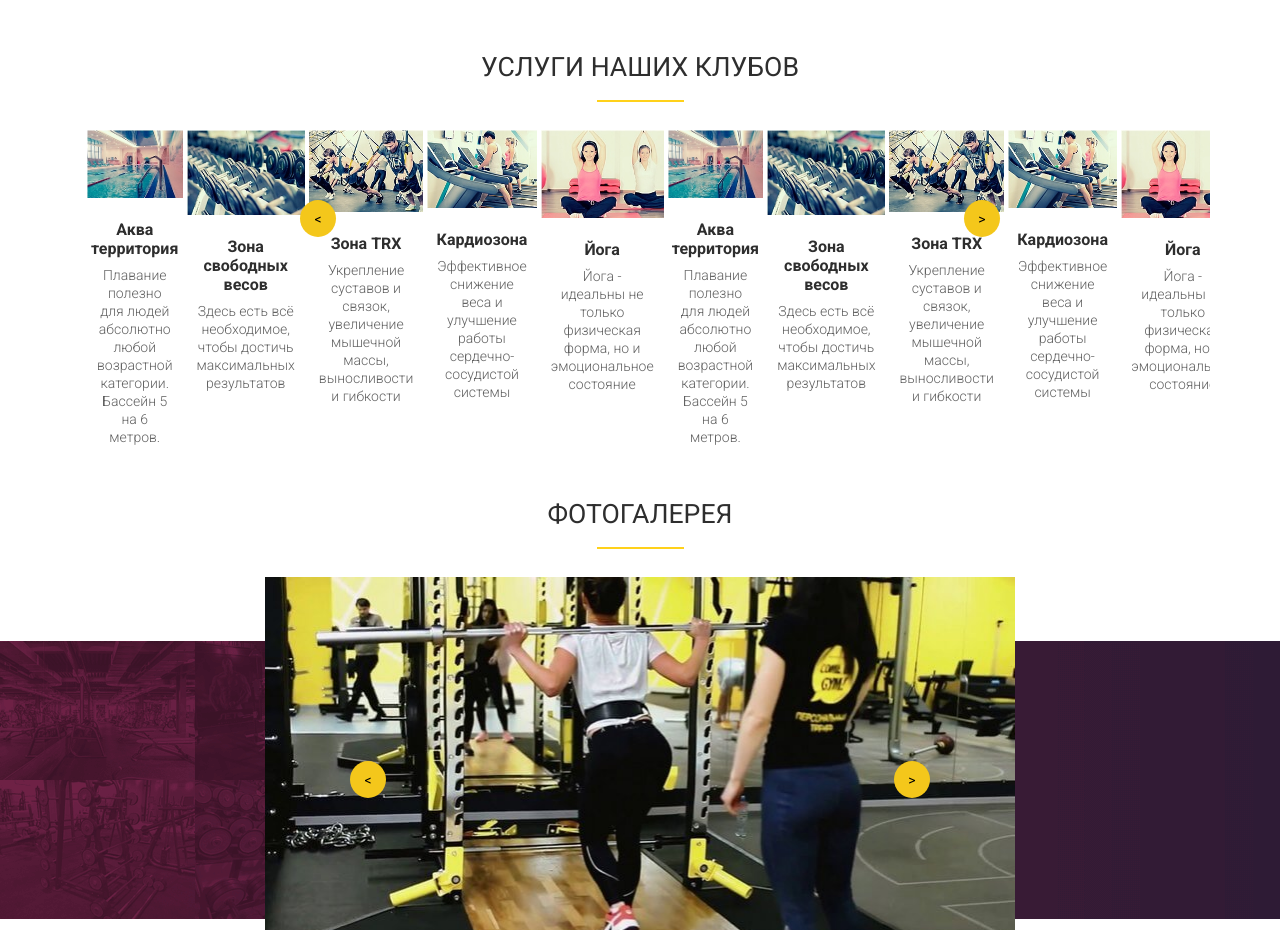
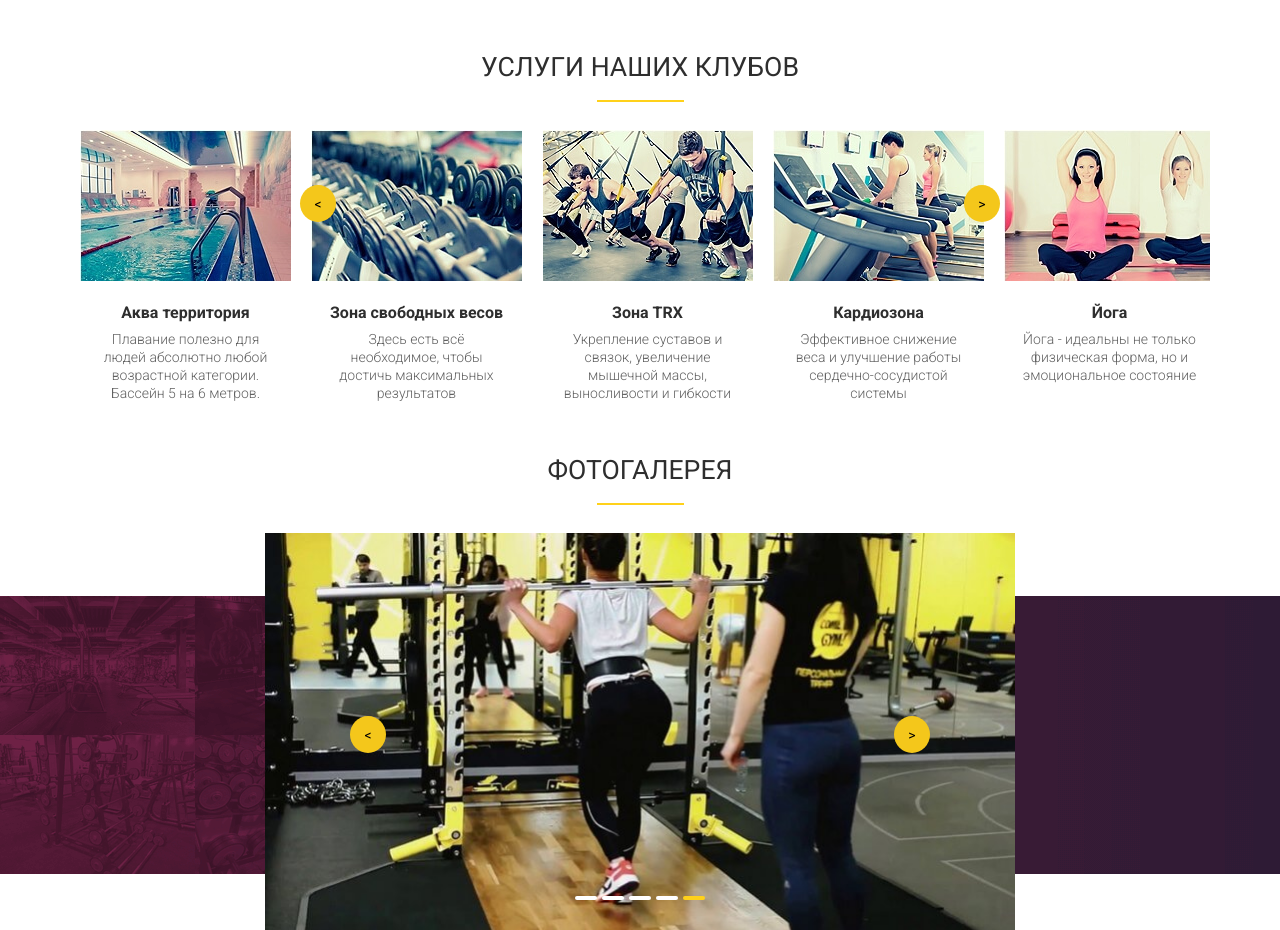
Before and after one commit to kirfox/site_Telo, a website built with webpack: page index.html in a window 1280 px wide. Shown: the part 1582-2512 px from the top of the page. Built offline with nearby package versions, Linux system fonts and the light colour scheme.

Commit message:
feature: I added carousel slider

```diff
--- a/index.html
+++ b/index.html
@@ -220,7 +220,7 @@
         <h2>услуги наших клубов</h2>
 
         <div class="services-slider">
-            <!-- <div class="test"> -->
+            <div class="test">
                 <div class="slide">
                     <img src="images/services-slider/akva.jpg" alt="Аква территория">
                     <h6>Аква территория</h6>
@@ -271,13 +271,6 @@
                     <h6>Йога</h6>
                     <p>Йога - идеальны не только физическая форма, но и эмоциональное состояние</p>
                 </div>
-            <!-- </div> -->
-            <div class='slider-arrow prev'>
-                <span > < </span>
-            </div>
-
-            <div class='slider-arrow next'>
-                <span> > </span>
             </div>
         </div>
     </div>
--- a/src/modules/carousel.js
+++ b/src/modules/carousel.js
@@ -3,34 +3,48 @@
 const carousel = () => {
     const slider = document.querySelector('.services-slider');
     const test = document.querySelector('.test');
-    const slide = document.querySelectorAll('.services-slider > .slide');
-    const prev = document.querySelector('.services-slider > .prev');
-    const next = document.querySelector('.services-slider > .next');
 
     let position = 0;
-    // let width = 211;
-    let widthSlide = Math.floor(100/ 4);
+    let widthSlide = Math.floor(100/ 9);
+    let arrowLeft;
+    let arrowRight;
+    let spanLeft;
+    let spanRight;
 
+    const createArrow = () => {
 
-    prev.addEventListener('click', ()=> {
+        arrowLeft = document.createElement("div");
+        spanLeft = document.createElement('span');
+        arrowRight = document.createElement("div");
+        spanRight = document.createElement('span');
+        arrowRight.classList.add('slider-arrow');
+        arrowRight.classList.add('next');
+        arrowLeft.classList.add('slider-arrow');
+        arrowLeft.classList.add('prev');
+        spanLeft.textContent = "<";
+        spanRight.textContent = ">";
+
+        slider.append(arrowLeft);
+        arrowLeft.append(spanLeft);
+        slider.append(arrowRight);
+        arrowRight.append(spanRight);
+    };
+
+    createArrow();
+
+    arrowLeft.addEventListener('click', ()=> {
         if (position > 0) {
-        --position;
-        console.log(position);
-        test.style.transform = `translateX(-${position*widthSlide}%)`;
+            --position;
+            test.style.transform = `translateX(-${position*widthSlide}%)`;
         }
 
     });
-    next.addEventListener('click', ()=> {
+    arrowRight.addEventListener('click', ()=> {
         if (position < 5) {
             ++position;
-            console.log(position);
             test.style.transform = `translateX(-${position*widthSlide}%)`;
         }
-
-
     });
-
-
 };
 
 export default carousel;
```
Also changed, not shown: mozaika.html (+3 -1 lines), schelkovo.html (+4 -2 lines), css/style.min.css.
